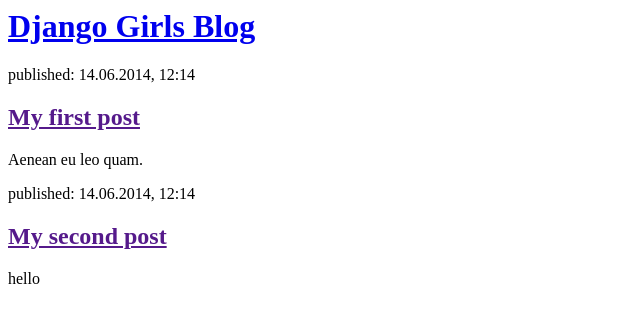
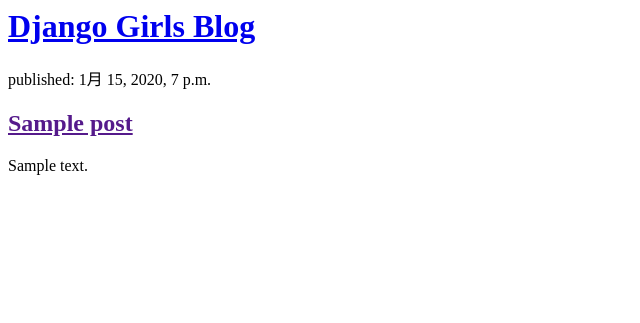
Before and after one commit to takano630/my-first-blog, a Django app: page / in a window 1280 px wide. Shown: the top 323 px of the page, without its empty margins (0-640 px from the left). Run offline with Django 3.2, Linux system fonts and the light colour scheme; tables that the repository leaves empty hold one stand-in row (values such as "Sample post").

Commit message:
Modified templates to display posts from database.

```diff
--- a/blog/templates/blog/post_list.html
+++ b/blog/templates/blog/post_list.html
@@ -7,17 +7,14 @@
             <h1><a href="/">Django Girls Blog</a></h1>
         </div>
 
-        <div>
-            <p>published: 14.06.2014, 12:14</p>
-            <h2><a href="">My first post</a></h2>
-            <p>Aenean eu leo quam.</p>
-        </div>
+        {% for post in posts %}
+            <div>
+                <p>published: {{ post.published_date }}</p>
+                <h2><a href="">{{ post.title }}</a></h2>
+                <p>{{ post.text|linebreaksbr }}</p>
+            </div>
+        {% endfor %}
 
-        <div>
-            <p>published: 14.06.2014, 12:14</p>
-            <h2><a href="">My second post</a></h2>
-            <p>hello</p>
-        </div>
 
     </body>
 
--- a/blog/views.py
+++ b/blog/views.py
@@ -1,7 +1,7 @@
 from django.shortcuts import render
 from django.utils import timezone
 from .models import Post
-# Create your views here.
+
 def post_list(request):
     posts = Post.objects.filter(published_date__lte=timezone.now()).order_by('published_date')
-    return render(request, 'blog/post_list.html', {})
+    return render(request, 'blog/post_list.html', {'posts': posts})
```
